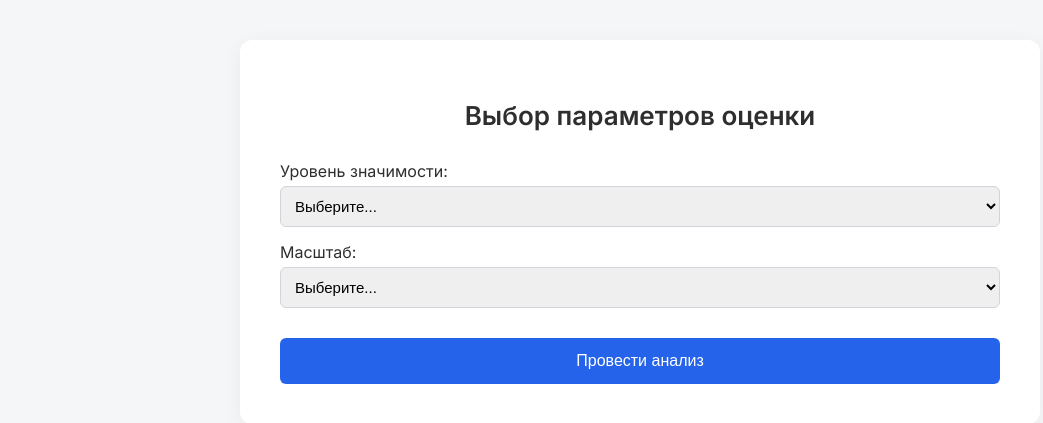
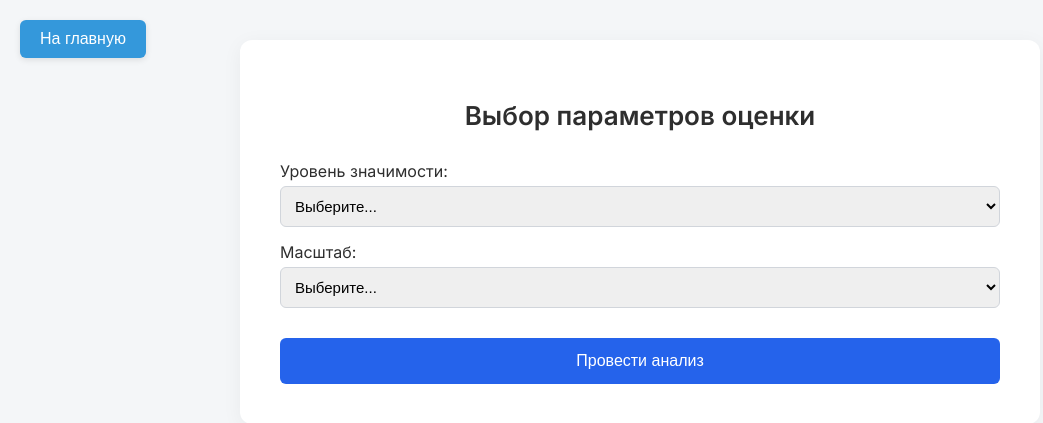
Before and after one commit to NikOkol/PDLevelSecurity, a Django app: page /gis/ in a window 1280 px wide. Shown: the top 423 px of the page, without its empty margins (0-1043 px from the left). Run offline with Django 5.2, Linux system fonts and the light colour scheme.

Commit message:
Добавил кнопку на главную и redirect404

```diff
--- a/myproject/levelSecurity/templates/levelSecurity/gis_page.html
+++ b/myproject/levelSecurity/templates/levelSecurity/gis_page.html
@@ -86,10 +86,25 @@
             display: none;
             margin-top: 5px;
         }
+        .left-button {
+          position: absolute;
+          top: 20px;
+          left: 20px;
+          padding: 10px 20px;
+          background-color: #3498db;
+          color: white;
+          border: none;
+          border-radius: 6px;
+          cursor: pointer;
+          width: auto;
+          margin: 0;
+          box-shadow: 0 2px 6px rgba(0, 0, 0, 0.1);
+        }
 
     </style>
 </head>
 <body>
+<a href="{% url 'home_view' %}"><button class="left-button">На главную</button></a>
 <div class="container">
     <h1>Выбор параметров оценки</h1>
 
--- a/myproject/levelSecurity/views.py
+++ b/myproject/levelSecurity/views.py
@@ -3,7 +3,9 @@ from django.http import HttpResponse
 from .models import PD_TYPES, LEVEL_TABLE, REASON_DICT
 from .security_measures import SECURITY_MEASURES
 from .gis_measures import GIS_MEASURES, CLASS_TABLE
-
+from django.shortcuts import redirect
+def custom_404_view(request, exception):
+    return redirect('/')
 
 def home_view(request):
     return render(request, 'levelSecurity/home.html')
--- a/myproject/myproject/settings.py
+++ b/myproject/myproject/settings.py
@@ -23,9 +23,9 @@ BASE_DIR = Path(__file__).resolve().parent.parent
 SECRET_KEY = 'django-insecure-)v&s#!7x^)*a!v7u3a(12#&d58*c93lc4&j(pisq-cz2$)w#*&'
 
 # SECURITY WARNING: don't run with debug turned on in production!
-DEBUG = True
+DEBUG = False
 
-ALLOWED_HOSTS = []
+ALLOWED_HOSTS = ['*']
 
 
 # Application definition
--- a/myproject/myproject/urls.py
+++ b/myproject/myproject/urls.py
@@ -1,5 +1,7 @@
 from django.contrib import admin
 from django.urls import path, include
+
+handler404 = 'levelSecurity.views.custom_404_view'
 
 urlpatterns = [
     path('admin/', admin.site.urls),
```
Also changed, not shown: myproject/levelSecurity/templates/levelSecurity/pd_page.html (+15 -1 lines), 1 other file.
